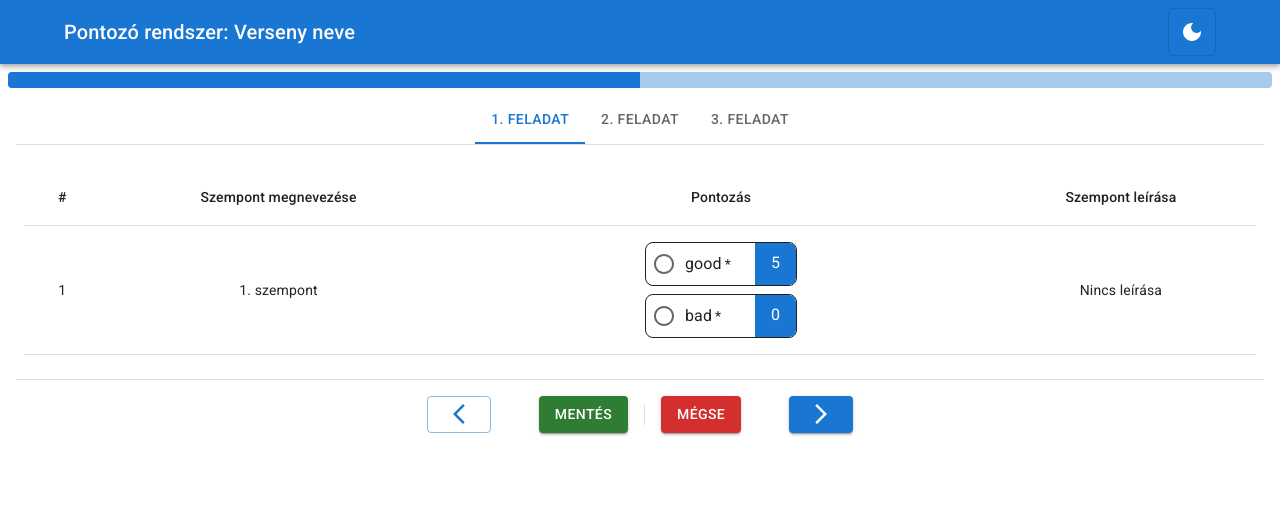
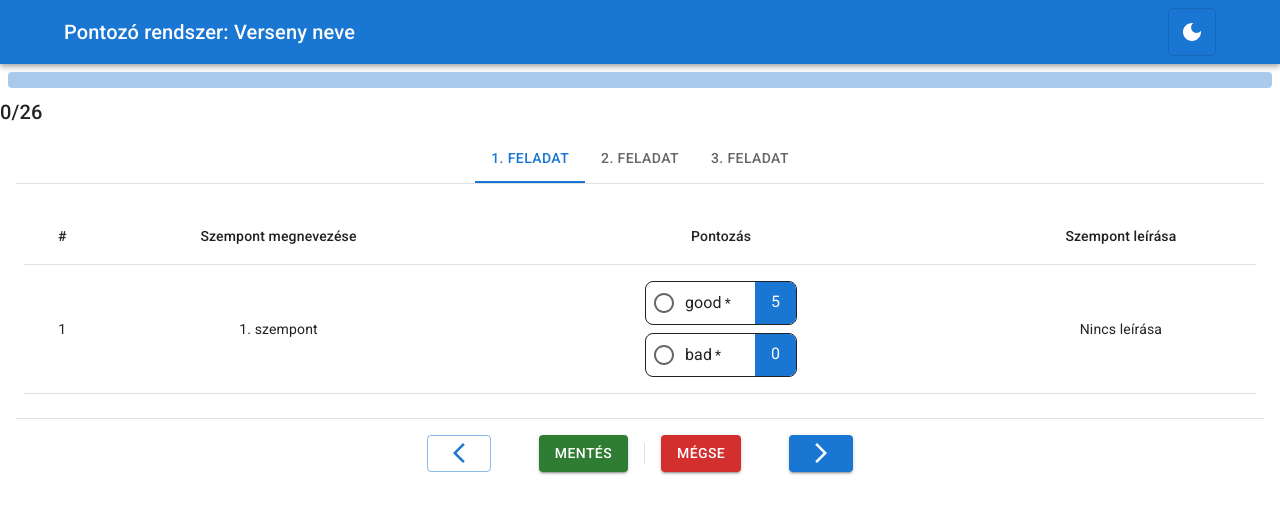
Before and after one commit to kamka427/React-Scoring-Component, a React (Create React App) app: page / in a window 1280 px wide. Shown: the top 514 px of the page. Built offline with nearby package versions, Linux system fonts and the light colour scheme; the HTML template or start-up script is replaced by a standard one.

Commit message:
Update formState to handle counters

```diff
--- a/src/scoring/AspectTable.js
+++ b/src/scoring/AspectTable.js
@@ -5,24 +5,54 @@ import {
   TableBody,
   TableRow,
   TableHead,
+  LinearProgress,
 } from "@mui/material";
 import { BooleanInput } from "./BooleanInput";
 import { ErrorCard } from "./ErrorCard";
 import { ListInput } from "./ListInput";
 import { NumberInput } from "./NumberInput";
 
-export const AspectTable = ({ aspects, results }) => {
+export const AspectTable = ({
+  aspects,
+  formState,
+  addResult,
+  removeResult,
+}) => {
   const rows = aspects.map((aspect, i) => {
     let component;
     switch (aspect.type) {
       case "number":
-        component = <NumberInput key={i} aspect={aspect} results={results} />;
+        component = (
+          <NumberInput
+            key={i}
+            aspect={aspect}
+            formState={formState}
+            addResult={addResult}
+            removeResult={removeResult}
+          />
+        );
         break;
       case "list":
-        component = <ListInput key={i} aspect={aspect} results={results} />;
+        component = (
+          <ListInput
+            key={i}
+            aspect={aspect}
+            formState={formState}
+            addResult={addResult}
+            removeResult={removeResult}
+          />
+        );
         break;
       case "boolean":
-        component = <BooleanInput key={i} aspect={aspect} results={results} />;
+        component = (
+          <BooleanInput
+            key={i}
+            aspect={aspect}
+            formState={formState}
+            addResult={addResult}
+            removeResult={removeResult}
+          />
+        );
         break;
       default:
         break;
--- a/src/scoring/BooleanInput.js
+++ b/src/scoring/BooleanInput.js
@@ -1,12 +1,20 @@
 import { Box, Checkbox, Container, Divider, Typography } from "@mui/material";
 import { useState } from "react";
 
-export const BooleanInput = ({ aspect, results }) => {
-  const [value, setValue] = useState(results[aspect.id] || false);
+export const BooleanInput = ({
+  aspect,
+  formState,
+  addResult,
+  removeResult,
+}) => {
+  const [value, setValue] = useState(
+    formState.results.find((result) => result.id === aspect.id) ? true : false
+  );
 
   const handleChange = (e) => {
     setValue(e.target.checked);
-    results[aspect.id] = e.target.checked;
+    e.target.checked ? addResult(e, aspect) : removeResult(e, aspect);
+    console.log(formState.results.length);
   };
 
   return (
@@ -29,7 +37,8 @@ export const BooleanInput = ({ aspect, results }) => {
           <Checkbox
             checked={value}
             onChange={handleChange}
-           />
+            value={aspect.value}
+          />
           <Divider orientation="vertical" variant="middle" flexItem />
 
           <Typography
--- a/src/scoring/ListInput.js
+++ b/src/scoring/ListInput.js
@@ -2,7 +2,9 @@ import { Container, RadioGroup } from "@mui/material";
 import { useState } from "react";
 import { ListBox } from "./ListBox";
 
-export const ListInput = ({ aspect, results }) => {
+export const ListInput = ({ aspect, formState, addResult, removeResult }) => {
+  console.log(formState);
+
   const items = Object.keys(aspect.values).map((key, index) => {
     return {
       key: key,
@@ -10,11 +12,13 @@ export const ListInput = ({ aspect, results }) => {
     };
   });
 
-  const [value, setValue] = useState(results[aspect.id] || "");
+  const val = formState.results.find((result) => result.id === aspect.id);
+
+  const [value, setValue] = useState(val ? val.value : "");
 
   const handleChange = (e) => {
     setValue(e.target.value);
-    results[aspect.id] = e.target.value;
+    e.target.value !== "" ? addResult(e, aspect) : removeResult(e, aspect);
   };
 
   const list = items.map((item, i) => {
--- a/src/scoring/NumberInput.js
+++ b/src/scoring/NumberInput.js
@@ -1,13 +1,15 @@
 import { Box, Container, TextField, Typography } from "@mui/material";
+import { rootShouldForwardProp } from "@mui/material/styles/styled";
 import { useState } from "react";
 
-export const NumberInput = ({ aspect, results }) => {
+export const NumberInput = ({ aspect, formState, addResult, removeResult }) => {
+  const val = formState.results.find((result) => result.id === aspect.id);
 
-  const [value, setValue] = useState(results[aspect.id] || "");
+  const [value, setValue] = useState(val ? val.value : "");
 
   const handleChange = (e) => {
     setValue(e.target.value);
-    results[aspect.id] = e.target.value;
+    e.target.value === "" ? removeResult(e, aspect) : addResult(e, aspect);
   };
 
   return (
--- a/src/scoring/ScoringComponent.js
+++ b/src/scoring/ScoringComponent.js
@@ -1,11 +1,8 @@
-import {
-  CssBaseline,
-  LinearProgress,
-} from "@mui/material";
+import { CssBaseline, LinearProgress, Typography } from "@mui/material";
 import { Tasks } from "./Tasks";
 import { NavBar } from "./NavBar";
 import { ThemeProvider, createTheme } from "@mui/material/styles";
-import { useState } from "react";
+import { useEffect, useState } from "react";
 import "@fontsource/roboto/300.css";
 import "@fontsource/roboto/400.css";
 import "@fontsource/roboto/500.css";
@@ -27,12 +24,60 @@ const lightTheme = createTheme({
 export function ScoringComponent({ criteria, onSubmit, onCancel }) {
   console.log(criteria);
 
-  const [results] = useState([]);
-  const [error] = useState([]);
+  const [formState, setFormState] = useState({
+    results: [],
+    errors: [],
+  });
+
+  const addResult = (e, aspect) => {
+    if (
+      formState.results.find((result) => result.id === aspect.id) === undefined
+    ) {
+      setFormState({
+        ...formState,
+        results: [
+          ...formState.results,
+          {
+            id: aspect.id,
+            value: Number(e.target.value),
+          },
+        ],
+      });
+    } else {
+      setFormState({
+        ...formState,
+        results: formState.results.map((result) => {
+          if (result.id === aspect.id) {
+            return {
+              id: aspect.id,
+              value: Number(e.target.value),
+            };
+          } else {
+            return result;
+          }
+        }),
+      });
+    }
+  };
+
+  const removeResult = (e, aspect) => {
+    setFormState({
+      ...formState,
+      results: formState.results.filter((result) => result.id !== aspect.id),
+    });
+  };
+
+  const handleSubmit = () => {
+    onSubmit({ results: formState.results });
+  };
+
+  const handleCancel = () => {
+    onCancel({ results: formState.results });
+  };
 
   const taskNames = criteria.tasks.map((task) => task.name);
 
-  const aspects = criteria.tasks.map((task) => task.aspects);
+  const taskAspects = criteria.tasks.map((task) => task.aspects);
 
   const [darkThemeEnabled, toggleTheme] = useState(false);
 
@@ -41,6 +86,29 @@ export function ScoringComponent({ criteria, onSubmit, onCancel }) {
   };
 
   const theme = darkThemeEnabled ? darkTheme : lightTheme;
+
+  const aspectsCount = taskAspects.reduce((acc, cur) => {
+    return acc + cur.length;
+  }, 0);
+
+  const points = formState.results.reduce((acc, cur) => {
+    return acc + cur.value;
+  }, 0);
+
+  const maxPoints = taskAspects.reduce((acc, cur) => {
+    return acc + cur.reduce((acc, cur) => {
+    console.log(cur);
+    if(cur.type === "number") {
+      return acc + cur.maxValue;
+    }
+    else if(cur.type === "boolean") {
+      return acc + cur.value;
+    }
+    else if( cur.type === "list") {
+      return acc + Math.max(...Object.values(cur.values));
+    }
+  }, 0);
+  }, 0);
 
   return (
     <>
@@ -56,18 +124,24 @@ export function ScoringComponent({ criteria, onSubmit, onCancel }) {
             <LinearProgress
               variant="determinate"
               sx={{ margin: 1, padding: 1, borderRadius: 1 }}
-              value={50}
+              value={(formState.results.length / aspectsCount) * 100}
             />
+            <Typography variant="h6" gutterBottom>
+              {" "}
+              {`${points}/${maxPoints}`}
+            </Typography>
             <Tasks
               taskNames={taskNames}
-              aspects={aspects}
-              results={results}
-              onSubmit={onSubmit}
-              onCancel={onCancel}
+              aspects={taskAspects}
+              formState={formState}
+              addResult={addResult}
+              removeResult={removeResult}
+              onSubmit={handleSubmit}
+              onCancel={handleCancel}
             />
           </>
         ) : (
-          <ErrorCard missing="feladatok"/>
+          <ErrorCard missing="feladatok" />
         )}
       </ThemeProvider>
     </>
--- a/src/scoring/Tasks.js
+++ b/src/scoring/Tasks.js
@@ -4,7 +4,15 @@ import { useState } from "react";
 import { AspectTable } from "./AspectTable";
 import { Buttons } from "./Buttons";
 
-export function Tasks({ taskNames, aspects, onSubmit, onCancel, results }) {
+export function Tasks({
+  taskNames,
+  aspects,
+  onSubmit,
+  onCancel,
+  formState,
+  addResult,
+  removeResult,
+}) {
   const [tabIndex, setTabIndex] = useState("0");
   const switchTab = (e, newTabIndex) => setTabIndex(newTabIndex);
 
@@ -31,7 +39,12 @@ export function Tasks({ taskNames, aspects, onSubmit, onCancel, results }) {
   const tables = aspects.map((aspect, i) => {
     return (
       <TabPanel key={i} value={i.toString()}>
-        <AspectTable aspects={aspect} results={results} />
+        <AspectTable
+          aspects={aspect}
+          formState={formState}
+          addResult={addResult}
+          removeResult={removeResult}
+        />
       </TabPanel>
     );
   });
```
Also changed, not shown: src/scoring/ListBox.js (+7 -1 lines).
